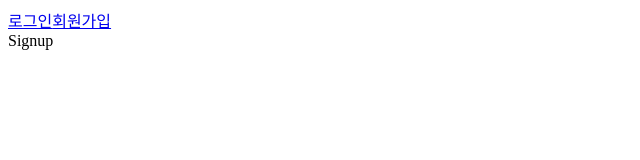
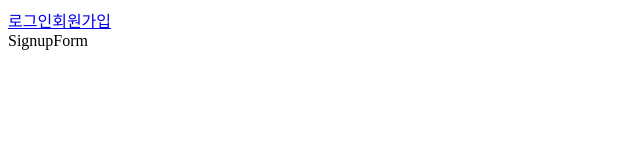
Before and after one commit to jeonghwanJay/vue-til, a Vue app in the folder vue-til/: page /signup in a window 1280 px wide. Shown: the top 160 px of the page, without its empty margins (0-640 px from the left). Built offline with nearby package versions, Linux system fonts and the light colour scheme.

Commit message:
edit : App, SignupPage

```diff
--- a/vue-til/src/App.vue
+++ b/vue-til/src/App.vue
@@ -1,15 +1,16 @@
 <template>
 	<div>
-		<header>
-			<router-link to="/login">로그인</router-link>
-			<router-link to="/signup">회원가입</router-link>
-			<router-view></router-view>
-		</header>
+		<app-header></app-header>
 	</div>
 </template>
 
 <script>
-export default {}
+import AppHeader from "@/components/common/AppHeader.vue"
+export default {
+	components: {
+		AppHeader,
+	},
+}
 </script>
 
 <style></style>
--- a/vue-til/src/views/SignupPage.vue
+++ b/vue-til/src/views/SignupPage.vue
@@ -1,9 +1,16 @@
 <template>
-	<div>Signup</div>
+	<div>
+		<signup-form></signup-form>
+	</div>
 </template>
 
 <script>
-export default {}
+import SignupForm from "@/components/common/SignupForm.vue"
+export default {
+	components: {
+		SignupForm,
+	},
+}
 </script>
 
 <style></style>
```
